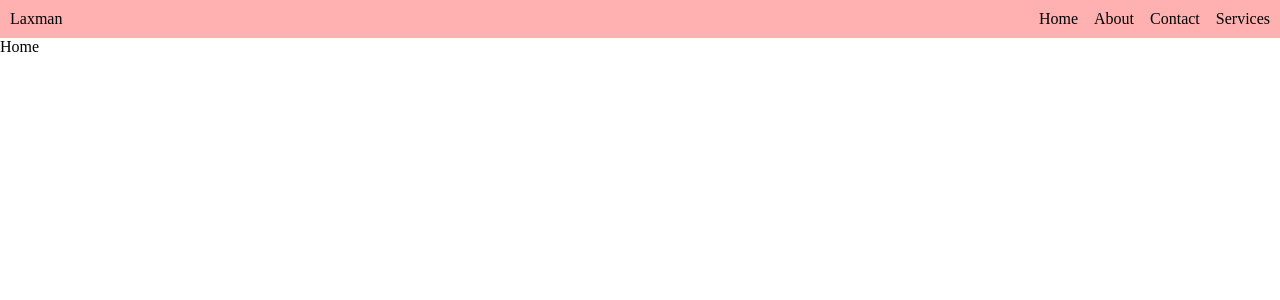
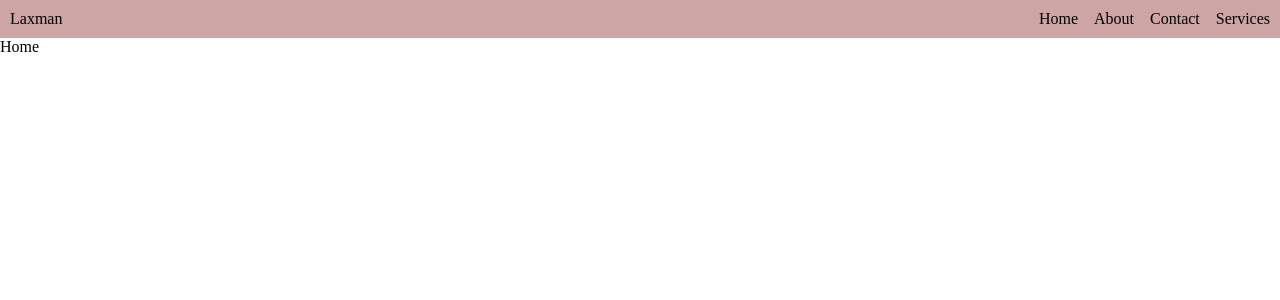
Before and after one commit to Laxman7289/tech-website, a React (Create React App) app: page / in a window 1280 px wide. Shown: the top 300 px of the page. Built offline with nearby package versions, Linux system fonts and the light colour scheme.

Commit message:
changed navbar bg color

```diff
--- a/src/Component/css/Navbar.css
+++ b/src/Component/css/Navbar.css
@@ -1,6 +1,6 @@
 nav{
     display: flex;
-    background-color: rgb(255, 176, 176);
+    background-color: rgb(206, 165, 165);
     padding: 10px;
     justify-content: space-between;
 }
```
